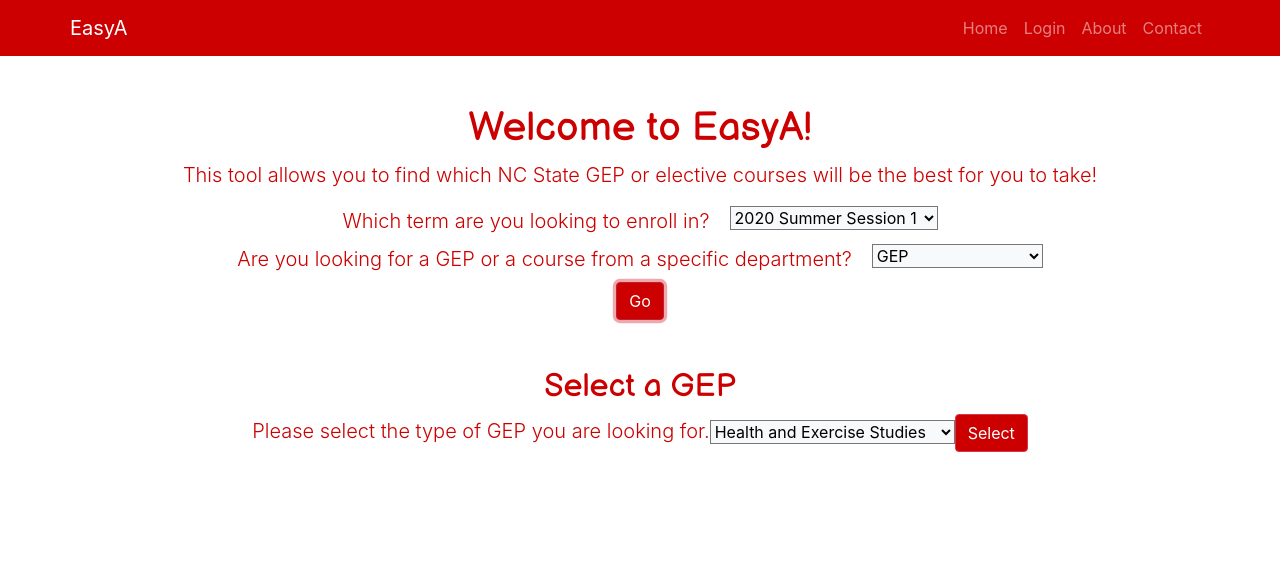
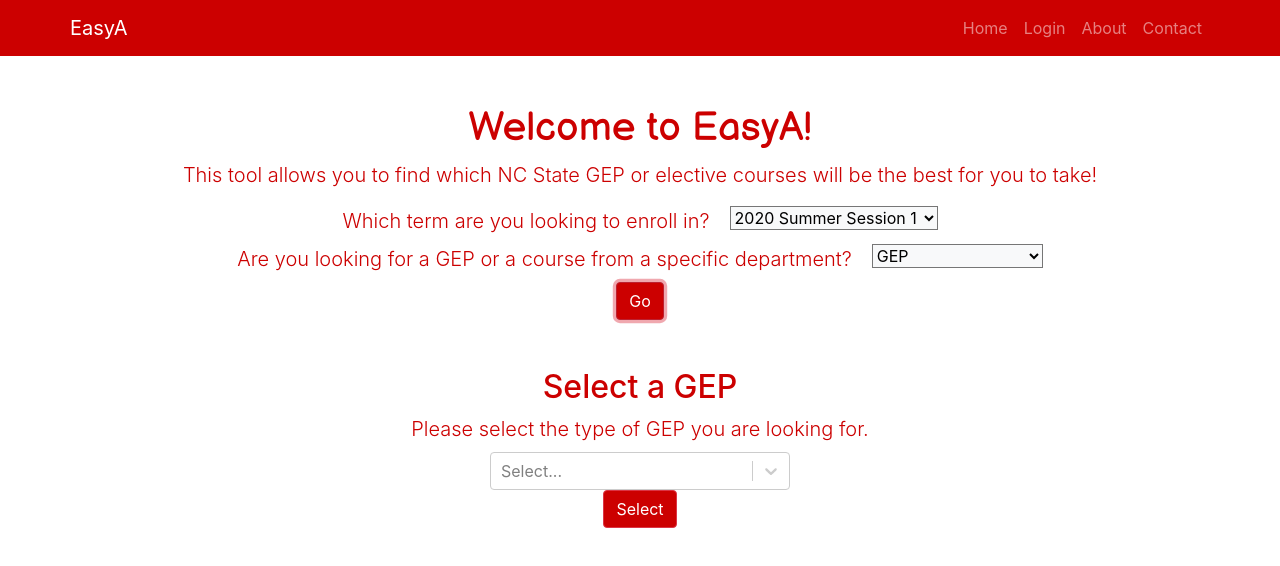
Before and after one commit to iiradia/PackRanks, a React (Create React App) app in the folder reactjs/: page / in a window 1280 px wide. Both pictures are taken after a click on the button "Go". Shown: the top 566 px of the page. Built offline with nearby package versions, Linux system fonts and the light colour scheme.

Commit message:
Updated the GEP dropdown and styling

```diff
--- a/reactjs/src/components/Dept.jsx
+++ b/reactjs/src/components/Dept.jsx
@@ -2,7 +2,7 @@
 import Select from 'react-select';
 import ReactDOM from 'react-dom';
 import Table from "./Table";
-import '../css/dept.css';
+//import '../css/dept.css';
 
 // need to do:
     // obtain value of selected dept
@@ -100,7 +100,7 @@
                             id='dept_list_select'
                             options={deptFinal}
                             onChange={dept => this.setState({select_value:dept.value})}
-                    /> {/* add attribute onChange={department => ___} */}
+                    />
                 </div>
             </div>
         </div>
@@ -136,7 +136,7 @@
                             id="levelprompt"
                             options={levelOptions}
                             onChange={dept => this.setState({level_value:dept.value})}
-                    /> {/* add attribute onChange={department => ___} */}
+                    />
                 </div>
                 {/* Button to generate table */}
                 <div>
--- a/reactjs/src/components/GEP.jsx
+++ b/reactjs/src/components/GEP.jsx
@@ -1,6 +1,8 @@
 import React from 'react';
+import Select from 'react-select';
 import Table from "./Table";
 import ReactDOM from "react-dom";
+//import '../css/gep.css'
 
 class GEP extends React.Component {
 
@@ -9,7 +11,8 @@
         this.getTable = this.getTable.bind(this)
 
         this.state = {
-            courses: null
+            courses: null,
+            select_value: null
         };
     }
     getTable() {
@@ -18,7 +21,8 @@
         fetch(
             url, {
                 method: "GET",
-                headers: {"GEP": document.getElementById("typeofgep").value, "term": this.props.whichterm}
+                //headers: {"GEP": document.getElementById("gep_list_select").value, "term": this.props.whichterm}
+                headers: {"GEP": this.state.select_value, "term": this.props.whichterm}
            }
         ).then(
            response => response.json()
@@ -32,23 +36,55 @@
     }
 
     render() {
+        const gepOptions = ['Health and Exercise Studies', 'Humanities', 'Interdisciplinary Perspectives',
+                            'Mathematical Sciences', 'Natural Sciences', 'Social Sciences', 'US Diversity',
+                            'Additional Breadth', 'Visual and Performing Arts'];
+        const gepLabels = gepOptions.map((option) => (
+            {label: option}
+        ));
+
+        const gepOptionValues = ["HES", "HUM", "IDP", "MATH", "SCI", "SS", "USD", "ADDTL", "VPA"];
+        const gepValues = gepOptionValues.map((optionValue) => (
+            {value: optionValue}
+        ));
+
+        const gepFinal = [];
+        for (var i = 0; i < gepLabels.length; i++) {
+            gepFinal[i] = {label: gepLabels[i].label,
+                           value: gepValues[i].value}
+        }
+        // const GEPList = () => (
+        //     <div className="app">
+        //         <div className="container">
+        //             <div style={{width:"300px", margin:"0 auto"}}>
+        //                 <Select className="gepSelect"
+        //                         id='gep_list_select'
+        //                         options={gepFinal}
+        //                         //onChange={this.setState({select_value: document.getElementById('gep_list_select').value})}
+        //                         onChange={optionValue => this.setState({select_value: optionValue.value})}
+        //                 />
+        //                 {console.log(this.state.select_value)}
+        //             </div>
+        //         </div>
+        //     </div>
+        // );
+
         return(
             <div>
                 <div id="type" class="text-center">
                     <h2 class="mt-5">Select a GEP</h2>
                     <label for="typeofgep" class="lead">Please select the type of GEP you are looking for.</label>
                     {/* selectable options for GEPs */}
-                    <select id="typeofgep" name = "typeofgep" class="bg-light">
-                        <option value="HES">Health and Exercise Studies</option>
-                        <option value="HUM">Humanities</option>
-                        <option value="IDP">Interdisciplinary Perspectives</option>
-                        <option value="MATH">Mathematical Sciences</option>
-                        <option value="SCI">Natural Sciences</option>
-                        <option value="SS">Social Sciences</option>
-                        <option value="USD">US Diversity</option>
-                        <option value="ADDTL">Additional Breadth</option>
-                        <option value="VPA">Visual and Performing Arts</option>
-                    </select>
+                    {/* <GEPList /> */}
+                    <div id="typeofgep" style={{width:"300px", margin:"0 auto"}}>
+                        <Select className="gepSelect"
+                                id='gep_list_select'
+                                options={gepFinal}
+                                //onChange={this.setState({select_value: document.getElementById('gep_list_select').value})}
+                                onChange={optionValue => this.setState({select_value: optionValue.value})}
+                        />
+                    </div>
+                    {/* {console.log(this.state.select_value)} */}
                     {/* button to select a specific GEP TODO: implement onclick */}
                     <button type="button" class="btn btn-danger" id="whichgep" name="whichgep" onClick={this.getTable}>Select</button>
                 </div>
--- a/reactjs/src/components/Navbar.jsx
+++ b/reactjs/src/components/Navbar.jsx
@@ -3,7 +3,7 @@
 //import NavbarLinks from './NavbarLinks';
 import { Navbar, Nav, NavItem } from 'react-bootstrap';
 import '../css/navbar.css';
-import LoginPage from './Login/LoginPage';
+//import LoginPage from './Login/LoginPage';
 import {BrowserRouter as Router, Switch, Route, Link} from 'react-router-dom';
 
 class Navigation extends React.Component {
```
